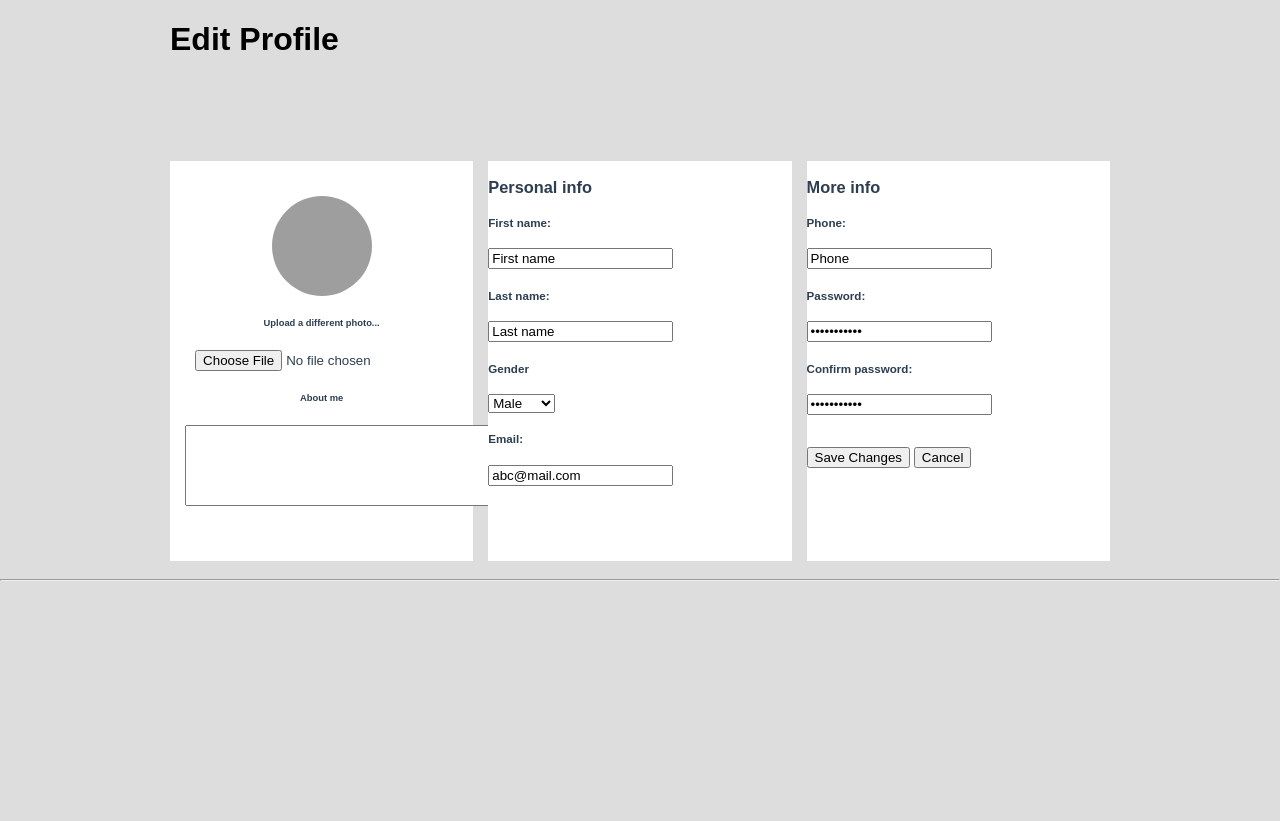
After one commit to Flyingsssnail/INFO30005, a Node server app: template views/editprofile.ejs in a window 1280 px wide. The commit adds this page. Run offline with Node 20, Linux system fonts and the light colour scheme; the template is opened without the code that fills it, so the values that code supplies are empty; some libraries are stand-ins or nearby versions; grey boxes are pictures that could not be loaded.

Commit message:
editprofile updated

```diff
--- /dev/null
+++ b/views/editprofile.ejs
@@ -0,0 +1,105 @@
+<!DOCTYPE html>
+<html lang="en">
+<head>
+    <meta charset="UTF-8">
+    <link rel = "stylesheet" href="othercss.css">
+    <title>Title</title>
+</head>
+<body>
+<div class="container">
+    <h1>Edit Profile</h1>
+    <br><br><br><br>
+
+    <div class="row cf">
+        <div id="card1" class="card four col">
+            <div class="image-wrapper"></div>
+            <div class="text-center">
+                <h6>Upload a different photo...</h6>
+
+                <input type="file" class="name">
+
+
+                <h6>About me</h6>
+                <div >
+                    <textarea cols= "40" rows="5"  type="text"></textarea>
+                </div>
+            </div>
+        </div>
+
+        <!-- edit form column -->
+        <div id="card2" class="card four col">
+
+            <h3>Personal info</h3>
+
+            <form class="form-horizontal" role="form">
+                <div class="form-group">
+                    <h5>First name:</h5>
+                    <div >
+                        <input class="form-control" type="text" value="First name">
+                    </div>
+                </div>
+                <div class="form-group">
+                    <h5>Last name:</h5>
+                    <div class="col-lg-8">
+                        <input class="form-control" type="text" value="Last name">
+                    </div>
+                </div>
+                <div class="form-group">
+                    <h5>Gender</h5>
+                <div class="col-lg-8">
+                    <div class="ui-select">
+                        <select id="user_time_zone" class="form-control">
+                            <option value="Male">Male</option>
+                            <option value="Famale">Famale</option>
+                            <option value="Other">Other</option>
+                        </select>
+                    </div>
+                </div>
+                </div>
+                <div class="form-group">
+                    <h5>Email:</h5>
+                    <div class="col-lg-8">
+                        <input class="form-control" type="text" value="abc@mail.com">
+                    </div>
+                </div>
+            </form>
+        </div>
+        <div id="card2" class="card four col">
+
+            <h3>More info</h3>
+            <form class="form-horizontal" role="form">
+                <div class="form-group">
+                    <h5>Phone:</h5>
+                    <div class="col-md-8">
+                        <input class="form-control" type="text" value="Phone">
+                    </div>
+                </div>
+                <div class="form-group">
+                    <h5>Password:</h5>
+                    <div class="col-md-8">
+                        <input class="form-control" type="password" value="11111122333">
+                    </div>
+                </div>
+                <div class="form-group">
+                    <h5>Confirm password:</h5>
+                    <div class="col-md-8">
+                        <input class="form-control" type="password" value="11111122333">
+                    </div>
+                </div>
+                <div class="form-group">
+                    <label class="col-md-3 control-label"></label>
+                    <div class="col-md-8">
+                        <br>
+                        <br>
+                        <input type="button" class="btn btn-primary" value="Save Changes">
+                        <span></span>
+                        <input type="reset" class="btn btn-default" value="Cancel">
+                    </div>
+                </div>
+            </form>
+        </div>
+    </div>
+</div>
+<hr>
+</body>
+</html>
```
Also changed, not shown: views/login.ejs (renamed from public/login.html, +7 -7 lines).
